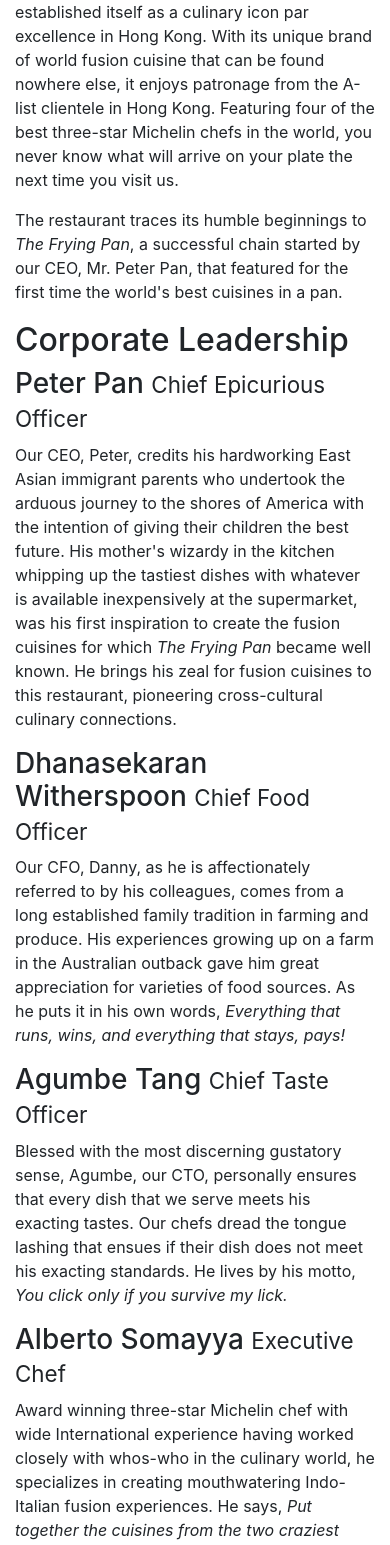
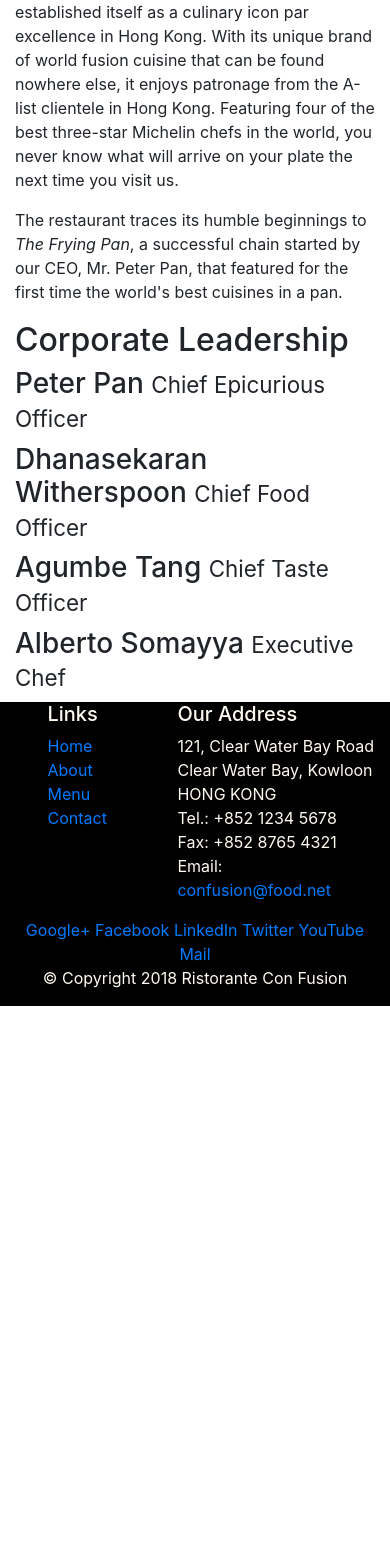
Before and after one commit to Vyshnavdev/first-bootstrap, a website: page aboutus.html in a window 390 px wide. Shown: the part 450-1995 px from the top of the page. After the commit the page ends 1456 px from the top, so only its background shows below. Drawn offline with nearby package versions, Linux system fonts and the light colour scheme.

Commit message:
assignment-1.2

```diff
--- a/aboutus.html
+++ b/aboutus.html
@@ -44,19 +44,21 @@
             <div class="col-12 col-sm-auto">
             </div>
         </div>
+        <div class="d-none  d-xl-block">hide on screens wider than lg</div>
+        <div class="d-none d-lg-block">hide on screens smaller than lg</div>
 
 
-        <div class="row">
+        <div class="row row2">
             <div class="col-sm-12">
                 <h2>Corporate Leadership</h2>
                 <h3>Peter Pan <small>Chief Epicurious Officer</small></h3>
-                <p>Our CEO, Peter, credits his hardworking East Asian immigrant parents who undertook the arduous journey to the shores of America with the intention of giving their children the best future. His mother's wizardy in the kitchen whipping up the tastiest dishes with whatever is available inexpensively at the supermarket, was his first inspiration to create the fusion cuisines for which <em>The Frying Pan</em> became well known. He brings his zeal for fusion cuisines to this restaurant, pioneering cross-cultural culinary connections.</p>
+               <div class="d-none d-sm-none d-lg-block"> <p>Our CEO, Peter, credits his hardworking East Asian immigrant parents who undertook the arduous journey to the shores of America with the intention of giving their children the best future. His mother's wizardy in the kitchen whipping up the tastiest dishes with whatever is available inexpensively at the supermarket, was his first inspiration to create the fusion cuisines for which <em>The Frying Pan</em> became well known. He brings his zeal for fusion cuisines to this restaurant, pioneering cross-cultural culinary connections.</p></div>
                 <h3>Dhanasekaran Witherspoon <small>Chief Food Officer</small></h3>
-                <p>Our CFO, Danny, as he is affectionately referred to by his colleagues, comes from a long established family tradition in farming and produce. His experiences growing up on a farm in the Australian outback gave him great appreciation for varieties of food sources. As he puts it in his own words, <em>Everything that runs, wins, and everything that stays, pays!</em></p>
+                <p class="d-none d-sm-none d-lg-block">Our CFO, Danny, as he is affectionately referred to by his colleagues, comes from a long established family tradition in farming and produce. His experiences growing up on a farm in the Australian outback gave him great appreciation for varieties of food sources. As he puts it in his own words, <em>Everything that runs, wins, and everything that stays, pays!</em></p>
                 <h3>Agumbe Tang <small>Chief Taste Officer</small></h3>
-                <p>Blessed with the most discerning gustatory sense, Agumbe, our CTO, personally ensures that every dish that we serve meets his exacting tastes. Our chefs dread the tongue lashing that ensues if their dish does not meet his exacting standards. He lives by his motto, <em>You click only if you survive my lick.</em></p>
+                <p class="d-none d-sm-none d-lg-block">Blessed with the most discerning gustatory sense, Agumbe, our CTO, personally ensures that every dish that we serve meets his exacting tastes. Our chefs dread the tongue lashing that ensues if their dish does not meet his exacting standards. He lives by his motto, <em>You click only if you survive my lick.</em></p>
                 <h3>Alberto Somayya <small>Executive Chef</small></h3>
-                <p>Award winning three-star Michelin chef with wide International experience having worked closely with whos-who in the culinary world, he specializes in creating mouthwatering Indo-Italian fusion experiences. He says, <em>Put together the cuisines from the two craziest cultures, and you get a winning hit! Amma Mia!</em></p>
+                <p class="d-none d-sm-none d-lg-block">Award winning three-star Michelin chef with wide International experience having worked closely with whos-who in the culinary world, he specializes in creating mouthwatering Indo-Italian fusion experiences. He says, <em>Put together the cuisines from the two craziest cultures, and you get a winning hit! Amma Mia!</em></p>
             </div>
        </div>
 
--- a/css/styles1.css
+++ b/css/styles1.css
@@ -1,8 +1,4 @@
-.row-header {
-
-}
-
-.footer {
+ .footer {
     background-color: black;
     color: floralwhite;
 }
@@ -10,3 +6,7 @@
 .jumbotron {
     background-color: #8B78E6;
 }
+
+.row2:hover{
+    padding: 0px auto;
+}
```
